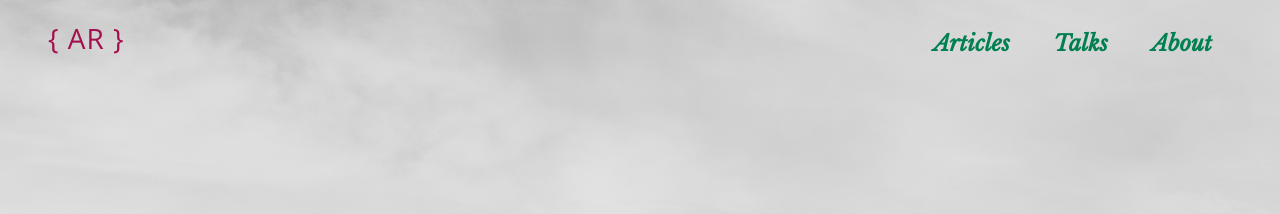
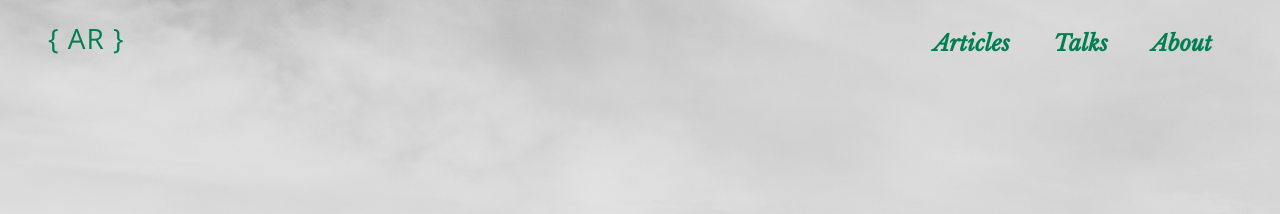
Before and after one commit to angelariggs/angelariggs.github.io, a Jekyll site: the page built from index.html, in a window 1280 px wide. Shown: the top 214 px of the page. Built offline with Jekyll 4.4.1, drawn with Linux system fonts in a browser that asks for light colours.

Commit message:
align link styling w/rest of site

```diff
--- a/_sass/_nav.scss
+++ b/_sass/_nav.scss
@@ -70,10 +70,7 @@
 }
 
 h1.site-name a {
-  color: $main-color;
-  &:hover {
-    color: $main-color;
-  }
+  color: $secondary-color;
 }
 
 nav {
@@ -96,9 +93,6 @@
     color: $secondary-color;
     margin: 0 0.5em;
     text-align: right;
-    &:hover, &:active {
-      color: $main-color;
-    }
     @include mobile {
       font-size: 26px;
     }
```
